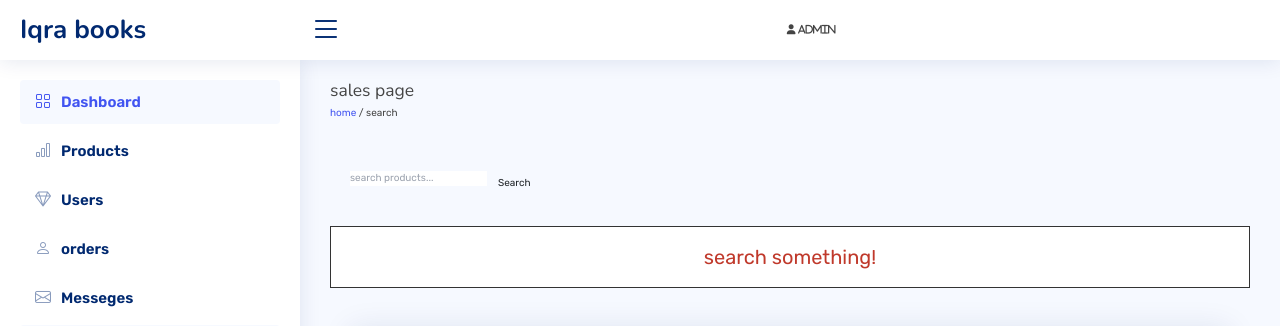
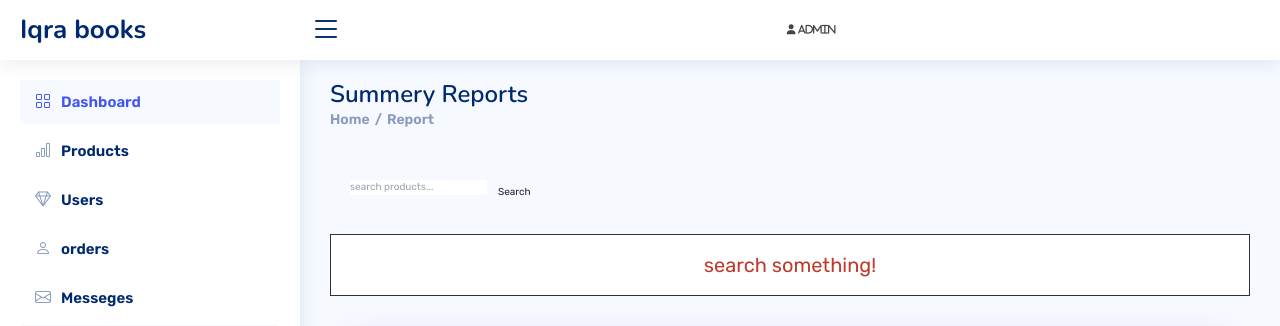
Before and after one commit to haamid10/E-bookstore, a PHP site: page /admin_sales.php in a window 1280 px wide. Shown: the top 326 px of the page. Run offline with PHP 8.4, Linux system fonts and the light colour scheme; the visitor is signed in with stand-in values (Sample User, id 1); data that the repository does not hold is empty; some libraries are stand-ins or nearby versions.

Commit message:
admin sales3

```diff
--- a/admin_sales.php
+++ b/admin_sales.php
@@ -83,9 +83,14 @@ if(isset($_POST['search'])){
 
 <body>
     <main class="main" id="main">
-<div class="heading">
-   <h3>sales page</h3>
-   <p> <a href="admin_page.php">home</a> / search </p>
+    <div class="pagetitle">
+      <h1>Summery Reports</h1>
+      <nav>
+        <ol class="breadcrumb">
+          <li class="breadcrumb-item"><a href="admin_page.php">Home   </a></li>
+          <li class="breadcrumb-item active"><a href="admin_sales.php">Report  </a></li>
+        </ol>
+      </nav>
     </div>
 
 <!-- sales search -->
```
Lines whose indentation alone changed are shown as unchanged.
